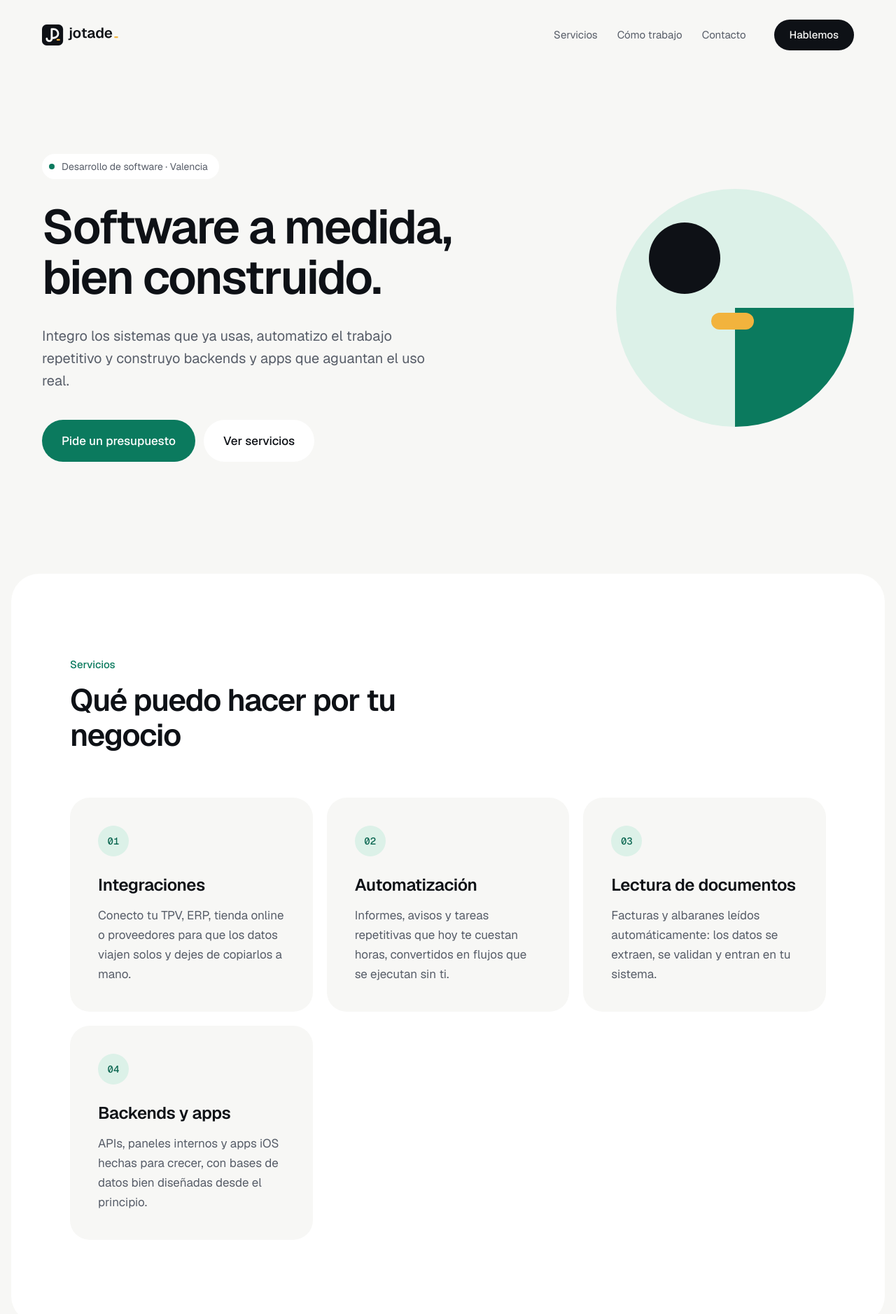
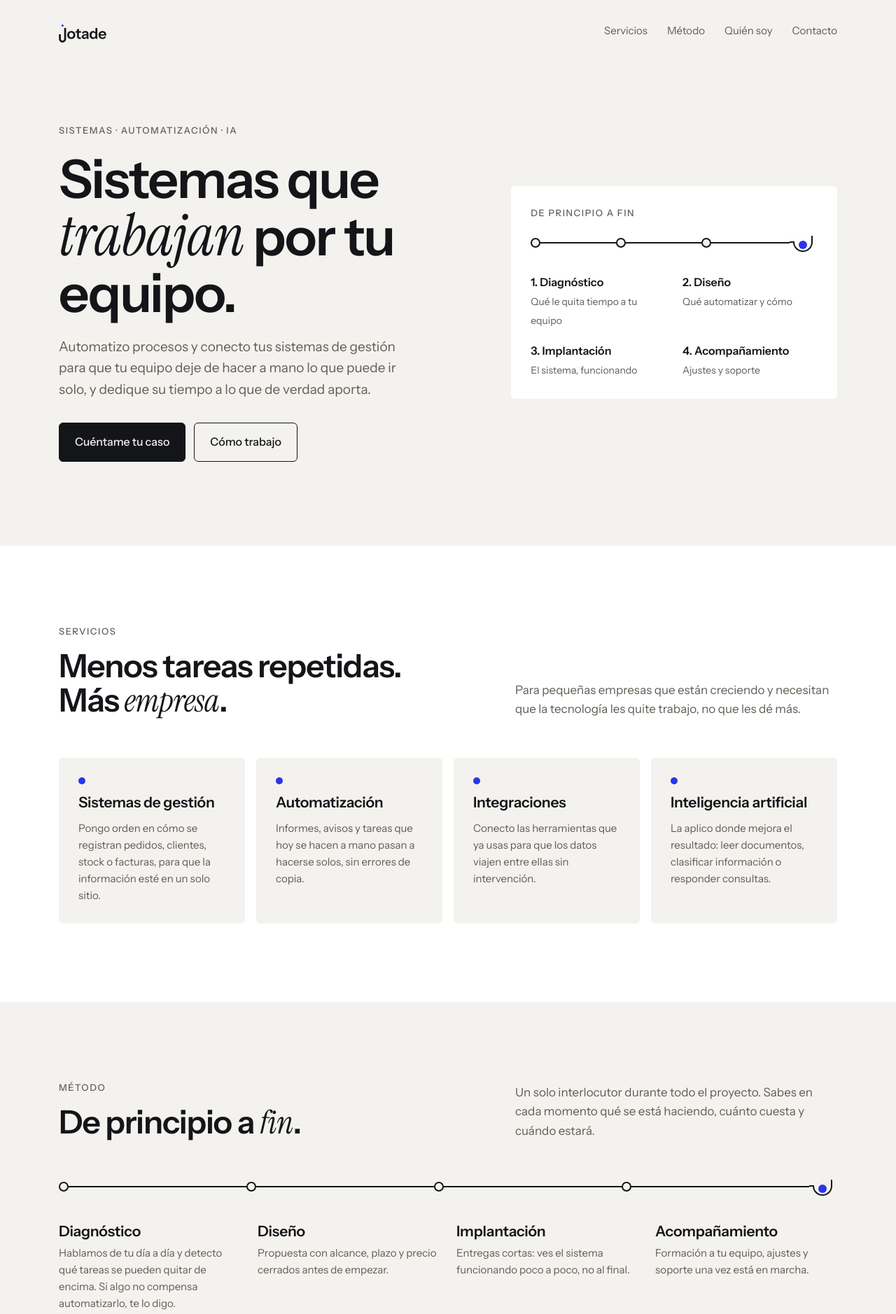
Before and after one commit to juvndvv/jotade-web, a plain HTML site: page index.html in a window 1280 px wide. Shown: the top 1878 px of the page at 70% size. Drawn offline with nearby package versions, Linux system fonts and the light colour scheme.

Commit message:
Nueva identidad de marca: logo con la J, paleta grafito/hueso/azul y web rediseñada
Landing con la identidad aprobada (Instrument Sans + Instrument Serif),
logo animado en la cabecera, favicon y manifest nuevos, y firma-v2.png
para la firma de correo. logo-firma.png se mantiene para los correos
ya enviados.

Co-Authored-By: Claude Opus 5.5 <noreply@anthropic.com>
Claude-Session: https://claude.ai/code/session_011Gg2q5SXxNWjqbdmatU5SP

```diff
--- a/index.html
+++ b/index.html
@@ -3,148 +3,212 @@
 <head>
 <meta charset="utf-8">
 <meta name="viewport" content="width=device-width, initial-scale=1">
-<title>Jotade — software a medida</title>
-<meta name="description" content="Integraciones, automatización, backends y apps a medida. Desarrollo de software desde Valencia.">
-<meta name="theme-color" content="#f7f7f5">
+<title>Jotade — Sistemas que trabajan por tu equipo</title>
+<meta name="description" content="Sistemas de gestión, automatización e inteligencia artificial para pequeñas empresas que crecen. Acompañamiento de principio a fin.">
+<meta name="theme-color" content="#f4f2ee">
 <link rel="icon" href="favicon.ico" sizes="48x48">
 <link rel="icon" href="favicon.svg" type="image/svg+xml">
 <link rel="apple-touch-icon" href="apple-touch-icon.png">
+<link rel="manifest" href="site.webmanifest">
 <link rel="preconnect" href="https://fonts.googleapis.com">
 <link rel="preconnect" href="https://fonts.gstatic.com" crossorigin>
-<link rel="stylesheet" href="https://fonts.googleapis.com/css2?family=Geist:wght@400;500;600&amp;family=Geist+Mono:wght@400;500&amp;display=swap">
+<link rel="stylesheet" href="https://fonts.googleapis.com/css2?family=Instrument+Sans:wght@400;500;600&family=Instrument+Serif:ital@1&display=swap">
 <style>
-body{margin:0;background:#f7f7f5}
-a{color:#0b7a5e}a:hover{color:#0a6650}
-</style>
-<style>
+:root{
+  --grafito:#141519; --hueso:#f4f2ee; --niebla:#e4e1da; --piedra:#615d55; --piedra-clara:#a29d93;
+  --azul:#2b34e8; --azul-claro:#9aa0ff; --blanco:#fff; --linea:#d6d2c9; --linea-osc:#2c2e34;
+  --r:6px; --max:1160px;
+}
+*{box-sizing:border-box}
 html{scroll-behavior:smooth}
-@media (max-width:640px){
-  h1{font-size:44px!important;line-height:48px!important}
-  h2{font-size:32px!important;line-height:38px!important}
-  #top{padding-top:56px!important;padding-bottom:96px!important}
-  #proceso{padding-top:96px!important;padding-bottom:96px!important}
-  #servicios>div,#contacto>div{padding-top:72px!important;padding-bottom:72px!important;border-radius:28px!important}
-  article{padding:28px!important}
+body{margin:0;background:var(--hueso);color:var(--grafito);font-family:"Instrument Sans",Arial,sans-serif;font-size:17px;line-height:1.6;-webkit-font-smoothing:antialiased}
+a{color:var(--azul)}
+.serif{font-family:"Instrument Serif",Georgia,serif;font-style:italic;font-weight:400;letter-spacing:-.01em}
+.wrap{max-width:var(--max);margin:0 auto;padding:0 24px}
+.eyebrow{margin:0;font-size:13px;font-weight:500;letter-spacing:.12em;text-transform:uppercase;color:var(--piedra)}
+h1,h2,h3{font-weight:600;letter-spacing:-.025em;margin:0}
+h1{font-size:clamp(44px,6.4vw,76px);line-height:1.02}
+h1 .serif{font-size:1.1em}
+h2{font-size:clamp(32px,4vw,46px);line-height:1.08}
+h3{font-size:21px;line-height:1.3;letter-spacing:-.01em}
+.muted{color:var(--piedra)}
+.btn{display:inline-block;text-decoration:none;font-weight:500;font-size:16px;padding:14px 22px;border-radius:var(--r);border:1px solid var(--grafito)}
+.btn-dark{background:var(--grafito);color:var(--hueso)}
+.btn-line{color:var(--grafito)}
+.btn:focus-visible,a:focus-visible{outline:2px solid var(--azul);outline-offset:3px}
+
+/* header */
+header{padding:22px 0}
+header .wrap{display:flex;align-items:center;gap:16px 32px;flex-wrap:wrap}
+header .logo img{display:block;height:34px;width:auto}
+nav{display:flex;gap:6px 28px;flex-wrap:wrap;flex:1;justify-content:flex-end;font-size:15px}
+nav a{color:var(--piedra);text-decoration:none;padding:10px 0}
+nav a:hover{color:var(--grafito)}
+
+/* the brand line: a rule that ends in a cup holding the dot */
+.cupline{display:flex;align-items:flex-start}
+.cupline .rule{flex:1;border-top:2px solid currentColor;margin-top:9px;position:relative}
+.cupline .rule i{position:absolute;top:-8px;width:14px;height:14px;border-radius:50%;background:var(--hueso);border:2px solid currentColor}
+.cupline svg{flex:none;display:block}
+
+/* hero */
+.hero{padding:88px 0 120px}
+.hero .wrap{display:grid;grid-template-columns:1.25fr 1fr;gap:64px;align-items:center}
+.hero p.lead{font-size:19px;line-height:1.6;color:var(--piedra);max-width:520px;margin:24px 0 32px}
+.hero .ctas{display:flex;gap:12px;flex-wrap:wrap}
+.card{background:var(--blanco);border-radius:var(--r);padding:28px}
+.steps{display:grid;grid-template-columns:1fr 1fr;gap:18px 24px;margin-top:22px}
+.steps b{display:block;font-size:16px}
+.steps span{font-size:14px;color:var(--piedra)}
+
+/* sections */
+section{padding:112px 0}
+.band{background:var(--blanco)}
+.head{display:grid;grid-template-columns:1fr 1fr;gap:32px;align-items:end;margin-bottom:56px}
+.head>p{margin:0;color:var(--piedra);max-width:460px;justify-self:end}
+.grid4{display:grid;grid-template-columns:repeat(4,1fr);gap:16px}
+.svc{background:var(--hueso);border-radius:var(--r);padding:28px;display:flex;flex-direction:column;gap:12px}
+.svc .dot{width:10px;height:10px;border-radius:50%;background:var(--azul)}
+.svc p{margin:0;color:var(--piedra);font-size:15px}
+.method .cupline{color:var(--grafito);margin:8px 0 28px}
+.method .labels{display:grid;grid-template-columns:repeat(4,1fr);gap:24px}
+.method .labels p{margin:6px 0 0;color:var(--piedra);font-size:15px}
+.about .wrap{display:grid;grid-template-columns:1fr 1.4fr;gap:64px;align-items:start}
+.about p{margin:0 0 16px;font-size:19px;line-height:1.6}
+.contact{background:var(--grafito);color:var(--hueso)}
+.contact .wrap{display:grid;grid-template-columns:1.4fr 1fr;gap:48px;align-items:end}
+.contact p{color:var(--piedra-clara);margin:20px 0 0;max-width:480px}
+.contact .btn{background:var(--azul-claro);color:var(--grafito);border-color:var(--azul-claro)}
+.contact .cupline{color:var(--hueso);margin-top:40px}
+footer{background:var(--grafito);color:var(--piedra-clara);border-top:1px solid var(--linea-osc);font-size:14px}
+footer .wrap{display:flex;justify-content:space-between;align-items:center;gap:16px;flex-wrap:wrap;padding-top:28px;padding-bottom:36px}
+footer img{height:22px;width:auto;display:block}
+
+@media (max-width:860px){
+  .hero{padding:48px 0 80px}
+  .hero .wrap,.about .wrap,.contact .wrap,.head{grid-template-columns:1fr;gap:32px}
+  .head>p{justify-self:start}
+  nav{flex-basis:100%}
+  .grid4{grid-template-columns:1fr 1fr}
+  .method .labels{grid-template-columns:1fr 1fr}
+  section{padding:80px 0}
+  nav{justify-content:flex-start}
+}
+@media (max-width:520px){
+  .grid4,.steps{grid-template-columns:1fr}
 }
 </style>
 </head>
 <body>
-<div style="font-family: Geist, ui-sans-serif, system-ui, sans-serif; color: #0e1116; background: #f7f7f5; font-size: 17px; line-height: 28px;">
 
-<header style="max-width: 1160px; margin: 0 auto; padding: 28px 24px; display: flex; flex-wrap: wrap; align-items: center; gap: 16px 40px;">
-<a href="#top" style="display: flex; align-items: center;"><img src="assets/logo/jotade-lockup.svg" alt="jotade" style="height: 30px; width: auto; display: block;"></a>
-<nav aria-label="Principal" style="display: flex; flex-wrap: wrap; gap: 4px 28px; flex-grow: 1; justify-content: flex-end; font-size: 15px; line-height: 20px;">
-<a href="#servicios" style="color: #575d68; text-decoration: none; padding: 12px 0;">Servicios</a>
-<a href="#proceso" style="color: #575d68; text-decoration: none; padding: 12px 0;">Cómo trabajo</a>
-<a href="#contacto" style="color: #575d68; text-decoration: none; padding: 12px 0;">Contacto</a>
+<header>
+  <div class="wrap">
+    <a class="logo" href="#inicio" aria-label="Jotade, inicio"><img src="assets/marca/jotade-logo-animado-positivo.svg" alt="Jotade" width="120" height="34"></a>
+    <nav aria-label="Principal">
+      <a href="#servicios">Servicios</a>
+      <a href="#metodo">Método</a>
+      <a href="#quien">Quién soy</a>
+      <a href="#contacto">Contacto</a>
     </nav>
-<a href="#contacto" style="background: #0e1116; color: #f7f7f5; text-decoration: none; font-size: 15px; line-height: 20px; font-weight: 500; padding: 12px 22px; border-radius: 9999px;">Hablemos</a>
+  </div>
 </header>
 
-<section id="top" style="max-width: 1160px; margin: 0 auto; padding: 120px 24px 160px; display: flex; flex-wrap: wrap; gap: 64px; align-items: center;">
-<div style="flex: 999 1 560px; min-width: 0; display: flex; flex-direction: column; gap: 32px;">
-<p style="margin: 0; display: inline-flex; align-self: flex-start; align-items: center; gap: 10px; background: #ffffff; border-radius: 9999px; padding: 8px 16px 8px 10px; font-size: 14px; line-height: 20px; color: #575d68;"><span style="width: 8px; height: 8px; border-radius: 9999px; background: #0b7a5e;"></span>Desarrollo de software · Valencia</p>
-<h1 style="margin: 0; font-size: 68px; line-height: 72px; font-weight: 600; letter-spacing: -0.035em; text-wrap: balance;">Software a medida, bien construido.</h1>
-<p style="margin: 0; font-size: 20px; line-height: 32px; color: #575d68; max-width: 560px;">Integro los sistemas que ya usas, automatizo el trabajo repetitivo y construyo backends y apps que aguantan el uso real.</p>
-<div style="display: flex; flex-wrap: wrap; gap: 12px; padding-top: 8px;">
-<a href="#contacto" style="background: #0b7a5e; color: #ffffff; text-decoration: none; font-weight: 500; padding: 16px 28px; border-radius: 9999px;">Pide un presupuesto</a>
-<a href="#servicios" style="background: #ffffff; color: #0e1116; text-decoration: none; font-weight: 500; padding: 16px 28px; border-radius: 9999px;">Ver servicios</a>
+<main id="inicio">
+  <div class="hero">
+    <div class="wrap">
+      <div>
+        <p class="eyebrow">Sistemas · Automatización · IA</p>
+        <h1 style="margin-top:20px">Sistemas que <span class="serif">trabajan</span> por tu equipo.</h1>
+        <p class="lead">Automatizo procesos y conecto tus sistemas de gestión para que tu equipo deje de hacer a mano lo que puede ir solo, y dedique su tiempo a lo que de verdad aporta.</p>
+        <div class="ctas">
+          <a class="btn btn-dark" href="#contacto">Cuéntame tu caso</a>
+          <a class="btn btn-line" href="#metodo">Cómo trabajo</a>
         </div>
       </div>
-<div aria-hidden="true" style="flex: 1 1 340px; max-width: 420px; aspect-ratio: 1 / 1; position: relative;">
-<div style="position: absolute; inset: 0; border-radius: 9999px; background: #dcf1e8;"></div>
-<div style="position: absolute; right: 0; bottom: 0; width: 50%; height: 50%; border-radius: 0 0 9999px 0; background: #0b7a5e;"></div>
-<div style="position: absolute; left: 14%; top: 14%; width: 30%; aspect-ratio: 1 / 1; border-radius: 9999px; background: #0e1116;"></div>
-<div style="position: absolute; left: 40%; top: 52%; width: 18%; height: 7%; border-radius: 9999px; background: #f2b33d;"></div>
+      <div class="card" aria-label="Método de trabajo">
+        <p class="eyebrow">De principio a fin</p>
+        <div class="cupline" style="margin-top:22px" aria-hidden="true">
+          <div class="rule"><i style="left:0"></i><i style="left:33%"></i><i style="left:66%"></i></div>
+          <svg width="40" height="32" viewBox="0 0 40 32"><path d="M0 9 H6 A13 13 0 0 0 32 9 V0" fill="none" stroke="currentColor" stroke-width="2"/><circle cx="19" cy="13" r="6" fill="#2b34e8"/></svg>
+        </div>
+        <div class="steps">
+          <div><b>1. Diagnóstico</b><span>Qué le quita tiempo a tu equipo</span></div>
+          <div><b>2. Diseño</b><span>Qué automatizar y cómo</span></div>
+          <div><b>3. Implantación</b><span>El sistema, funcionando</span></div>
+          <div><b>4. Acompañamiento</b><span>Ajustes y soporte</span></div>
+        </div>
+      </div>
+    </div>
+  </div>
+
+  <section id="servicios" class="band">
+    <div class="wrap">
+      <div class="head">
+        <div><p class="eyebrow">Servicios</p><h2 style="margin-top:14px">Menos tareas repetidas.<br>Más <span class="serif">empresa</span>.</h2></div>
+        <p>Para pequeñas empresas que están creciendo y necesitan que la tecnología les quite trabajo, no que les dé más.</p>
+      </div>
+      <div class="grid4">
+        <article class="svc"><span class="dot"></span><h3>Sistemas de gestión</h3><p>Pongo orden en cómo se registran pedidos, clientes, stock o facturas, para que la información esté en un solo sitio.</p></article>
+        <article class="svc"><span class="dot"></span><h3>Automatización</h3><p>Informes, avisos y tareas que hoy se hacen a mano pasan a hacerse solos, sin errores de copia.</p></article>
+        <article class="svc"><span class="dot"></span><h3>Integraciones</h3><p>Conecto las herramientas que ya usas para que los datos viajen entre ellas sin intervención.</p></article>
+        <article class="svc"><span class="dot"></span><h3>Inteligencia artificial</h3><p>La aplico donde mejora el resultado: leer documentos, clasificar información o responder consultas.</p></article>
+      </div>
     </div>
   </section>
 
-<section id="servicios" style="padding: 0 16px;">
-<div style="max-width: 1240px; margin: 0 auto; background: #ffffff; border-radius: 40px; padding: 120px 24px;">
-<div style="max-width: 1080px; margin: 0 auto; display: flex; flex-direction: column; gap: 64px;">
-<div style="display: flex; flex-direction: column; gap: 16px; max-width: 620px;">
-<p style="margin: 0; font-size: 15px; line-height: 20px; color: #0b7a5e; font-weight: 500;">Servicios</p>
-<h2 style="margin: 0; font-size: 44px; line-height: 50px; font-weight: 600; letter-spacing: -0.03em;">Qué puedo hacer por tu negocio</h2>
+  <section id="metodo" class="method">
+    <div class="wrap">
+      <div class="head">
+        <div><p class="eyebrow">Método</p><h2 style="margin-top:14px">De principio a <span class="serif">fin</span>.</h2></div>
+        <p>Un solo interlocutor durante todo el proyecto. Sabes en cada momento qué se está haciendo, cuánto cuesta y cuándo estará.</p>
       </div>
-<div style="display: grid; grid-template-columns: repeat(auto-fit, minmax(300px, 1fr)); gap: 20px;">
-<article style="background: #f7f7f5; border-radius: 28px; padding: 40px; display: flex; flex-direction: column; gap: 14px;">
-<span style="width: 44px; height: 44px; border-radius: 9999px; background: #dcf1e8; color: #0a6650; display: flex; align-items: center; justify-content: center; font-family: 'Geist Mono', ui-monospace, monospace; font-size: 14px; font-weight: 500;">01</span>
-<h3 style="margin: 12px 0 0; font-size: 24px; line-height: 30px; font-weight: 600; letter-spacing: -0.015em;">Integraciones</h3>
-<p style="margin: 0; color: #575d68;">Conecto tu TPV, ERP, tienda online o proveedores para que los datos viajen solos y dejes de copiarlos a mano.</p>
-</article>
-<article style="background: #f7f7f5; border-radius: 28px; padding: 40px; display: flex; flex-direction: column; gap: 14px;">
-<span style="width: 44px; height: 44px; border-radius: 9999px; background: #dcf1e8; color: #0a6650; display: flex; align-items: center; justify-content: center; font-family: 'Geist Mono', ui-monospace, monospace; font-size: 14px; font-weight: 500;">02</span>
-<h3 style="margin: 12px 0 0; font-size: 24px; line-height: 30px; font-weight: 600; letter-spacing: -0.015em;">Automatización</h3>
-<p style="margin: 0; color: #575d68;">Informes, avisos y tareas repetitivas que hoy te cuestan horas, convertidos en flujos que se ejecutan sin ti.</p>
-</article>
-<article style="background: #f7f7f5; border-radius: 28px; padding: 40px; display: flex; flex-direction: column; gap: 14px;">
-<span style="width: 44px; height: 44px; border-radius: 9999px; background: #dcf1e8; color: #0a6650; display: flex; align-items: center; justify-content: center; font-family: 'Geist Mono', ui-monospace, monospace; font-size: 14px; font-weight: 500;">03</span>
-<h3 style="margin: 12px 0 0; font-size: 24px; line-height: 30px; font-weight: 600; letter-spacing: -0.015em;">Lectura de documentos</h3>
-<p style="margin: 0; color: #575d68;">Facturas y albaranes leídos automáticamente: los datos se extraen, se validan y entran en tu sistema.</p>
-</article>
-<article style="background: #f7f7f5; border-radius: 28px; padding: 40px; display: flex; flex-direction: column; gap: 14px;">
-<span style="width: 44px; height: 44px; border-radius: 9999px; background: #dcf1e8; color: #0a6650; display: flex; align-items: center; justify-content: center; font-family: 'Geist Mono', ui-monospace, monospace; font-size: 14px; font-weight: 500;">04</span>
-<h3 style="margin: 12px 0 0; font-size: 24px; line-height: 30px; font-weight: 600; letter-spacing: -0.015em;">Backends y apps</h3>
-<p style="margin: 0; color: #575d68;">APIs, paneles internos y apps iOS hechas para crecer, con bases de datos bien diseñadas desde el principio.</p>
-</article>
+      <div class="cupline" aria-hidden="true">
+        <div class="rule"><i style="left:0"></i><i style="left:25%"></i><i style="left:50%"></i><i style="left:75%"></i></div>
+        <svg width="40" height="32" viewBox="0 0 40 32"><path d="M0 9 H6 A13 13 0 0 0 32 9 V0" fill="none" stroke="currentColor" stroke-width="2"/><circle cx="19" cy="13" r="6" fill="#2b34e8"/></svg>
+      </div>
+      <div class="labels">
+        <div><h3>Diagnóstico</h3><p>Hablamos de tu día a día y detecto qué tareas se pueden quitar de encima. Si algo no compensa automatizarlo, te lo digo.</p></div>
+        <div><h3>Diseño</h3><p>Propuesta con alcance, plazo y precio cerrados antes de empezar.</p></div>
+        <div><h3>Implantación</h3><p>Entregas cortas: ves el sistema funcionando poco a poco, no al final.</p></div>
+        <div><h3>Acompañamiento</h3><p>Formación a tu equipo, ajustes y soporte una vez está en marcha.</p></div>
+      </div>
+    </div>
+  </section>
+
+  <section id="quien" class="about band">
+    <div class="wrap">
+      <div><p class="eyebrow">Quién soy</p><h2 style="margin-top:14px">Hola, soy <span class="serif">Juanda</span>.</h2></div>
+      <div>
+        <p>Desarrollador especializado en sistemas de gestión, automatización e inteligencia artificial. Trabajo desde el Camp de Morvedre (Valencia) con empresas de cualquier sitio.</p>
+        <p class="muted" style="font-size:17px">Jotade es un estudio pequeño a propósito: hablas siempre con quien diseña y construye tu sistema, y las decisiones se toman rápido.</p>
+      </div>
+    </div>
+  </section>
+
+  <section id="contacto" class="contact">
+    <div class="wrap">
+      <div>
+        <p class="eyebrow" style="color:var(--piedra-clara)">Contacto</p>
+        <h2 style="margin-top:14px">¿Qué tarea le quitarías hoy a tu equipo?</h2>
+        <p>Cuéntamela y te digo si tiene sentido automatizarla y cuánto costaría.</p>
+      </div>
+      <div>
+        <a class="btn" href="mailto:dani@jotade.io">dani@jotade.io</a>
+        <div class="cupline" aria-hidden="true">
+          <div class="rule" style="border-color:var(--hueso)"></div>
+          <svg width="40" height="32" viewBox="0 0 40 32"><path d="M0 9 H6 A13 13 0 0 0 32 9 V0" fill="none" stroke="#f4f2ee" stroke-width="2"/><circle cx="19" cy="13" r="6" fill="#9aa0ff"/></svg>
         </div>
       </div>
     </div>
   </section>
+</main>
 
-<section id="proceso" style="max-width: 1160px; margin: 0 auto; padding: 160px 24px; display: flex; flex-direction: column; gap: 64px;">
-<div style="display: flex; flex-direction: column; gap: 16px; max-width: 620px;">
-<p style="margin: 0; font-size: 15px; line-height: 20px; color: #0b7a5e; font-weight: 500;">Cómo trabajo</p>
-<h2 style="margin: 0; font-size: 44px; line-height: 50px; font-weight: 600; letter-spacing: -0.03em;">Tres pasos, sin sorpresas</h2>
+<footer>
+  <div class="wrap">
+    <img src="assets/marca/jotade-logo-negativo.svg" alt="Jotade">
+    <span>© 2026 Jotade · Estivella, Valencia</span>
   </div>
-<ol style="margin: 0; padding: 0; list-style: none; display: grid; grid-template-columns: repeat(auto-fit, minmax(260px, 1fr)); gap: 48px;">
-<li style="display: flex; flex-direction: column; gap: 14px;">
-<span style="width: 56px; height: 56px; border-radius: 9999px; border: 1.5px solid #0e1116; display: flex; align-items: center; justify-content: center; font-size: 18px; font-weight: 600;">1</span>
-<h3 style="margin: 10px 0 0; font-size: 22px; line-height: 28px; font-weight: 600;">Entender el problema</h3>
-<p style="margin: 0; color: #575d68;">Una llamada para ver qué te frena. Si no hace falta software, te lo digo.</p>
-</li>
-<li style="display: flex; flex-direction: column; gap: 14px;">
-<span style="width: 56px; height: 56px; border-radius: 9999px; border: 1.5px solid #0e1116; display: flex; align-items: center; justify-content: center; font-size: 18px; font-weight: 600;">2</span>
-<h3 style="margin: 10px 0 0; font-size: 22px; line-height: 28px; font-weight: 600;">Presupuesto cerrado</h3>
-<p style="margin: 0; color: #575d68;">Alcance, plazo y precio por escrito antes de empezar.</p>
-</li>
-<li style="display: flex; flex-direction: column; gap: 14px;">
-<span style="width: 56px; height: 56px; border-radius: 9999px; background: #0e1116; color: #f7f7f5; display: flex; align-items: center; justify-content: center; font-size: 18px; font-weight: 600;">3</span>
-<h3 style="margin: 10px 0 0; font-size: 22px; line-height: 28px; font-weight: 600;">Entregas cortas</h3>
-<p style="margin: 0; color: #575d68;">Ves avances reales cada semana y el código y la documentación quedan bien explicados.</p>
-</li>
-</ol>
-</section>
-
-<section style="max-width: 1160px; margin: 0 auto; padding: 0 24px 160px; display: flex; flex-wrap: wrap; gap: 48px; align-items: center;">
-<div aria-hidden="true" style="flex: 0 0 auto; width: 160px; height: 160px; border-radius: 9999px; background: #ffffff; display: flex; align-items: center; justify-content: center;">
-<img src="assets/logo/jotade-mark.svg" alt="" style="width: 72px; height: 72px; display: block;">
-</div>
-<div style="flex: 999 1 480px; min-width: 0; display: flex; flex-direction: column; gap: 16px; max-width: 680px;">
-<h2 style="margin: 0; font-size: 36px; line-height: 44px; font-weight: 600; letter-spacing: -0.025em;">Hola, soy Juanda</h2>
-<p style="margin: 0; font-size: 19px; line-height: 31px; color: #575d68;">Desarrollador backend con experiencia en integraciones, procesamiento de documentos y automatización para hostelería. Trabajo desde el Camp de Morvedre con clientes de cualquier sitio. Un interlocutor, decisiones rápidas y código que otro desarrollador puede entender mañana.</p>
-</div>
-</section>
-
-<section id="contacto" style="padding: 0 16px 16px;">
-<div style="max-width: 1240px; margin: 0 auto; background: #0e1116; color: #edeef0; border-radius: 40px; padding: 120px 24px; position: relative; overflow: hidden;">
-<div aria-hidden="true" style="position: absolute; right: -120px; bottom: -120px; width: 360px; height: 360px; border-radius: 9999px; background: #0b7a5e;"></div>
-<div aria-hidden="true" style="position: absolute; right: 150px; bottom: 170px; width: 48px; height: 18px; border-radius: 9999px; background: #f2b33d;"></div>
-<div style="max-width: 1080px; margin: 0 auto; display: flex; flex-direction: column; gap: 28px; position: relative;">
-<h2 style="margin: 0; font-size: 52px; line-height: 58px; font-weight: 600; letter-spacing: -0.03em; max-width: 720px; text-wrap: balance;">¿Tienes un proceso que te quita horas cada semana?</h2>
-<p style="margin: 0; font-size: 19px; line-height: 30px; color: #9aa1ac; max-width: 520px;">Escríbeme y te digo si se puede automatizar y cuánto costaría.</p>
-<div style="display: flex; flex-wrap: wrap; gap: 12px; padding-top: 8px;">
-<a href="mailto:dani@jotade.io" style="background: #3dd9a8; color: #04241b; text-decoration: none; font-weight: 500; padding: 16px 28px; border-radius: 9999px;">dani@jotade.io</a>
-</div>
-</div>
-</div>
-</section>
-
-<footer style="max-width: 1160px; margin: 0 auto; padding: 32px 24px 48px; display: flex; flex-wrap: wrap; gap: 16px; align-items: center; justify-content: space-between; font-size: 14px; line-height: 20px; color: #575d68;">
-<img src="assets/logo/jotade-lockup.svg" alt="jotade" style="height: 22px; width: auto; display: block;">
-<p style="margin: 0;">© 2026 Jotade · Estivella, Valencia</p>
 </footer>
 
-</div>
 </body>
 </html>
```
Also changed, not shown: android-chrome-192.png (added), android-chrome-512.png (added), apple-touch-icon.png, assets/marca/jotade-logo-animado-negativo.svg (added), assets/marca/jotade-logo-animado-positivo.svg (added), assets/marca/jotade-logo-negativo.svg (added), assets/marca/jotade-logo-positivo.svg (added), assets/marca/jotade-simbolo-positivo.svg (added), favicon-16.png (added), favicon-32.png (added), favicon-48.png (added), favicon.ico, favicon.svg, firma-v2.png (added), 1 more files, 1 other file. Lines whose indentation alone changed are shown as unchanged.
